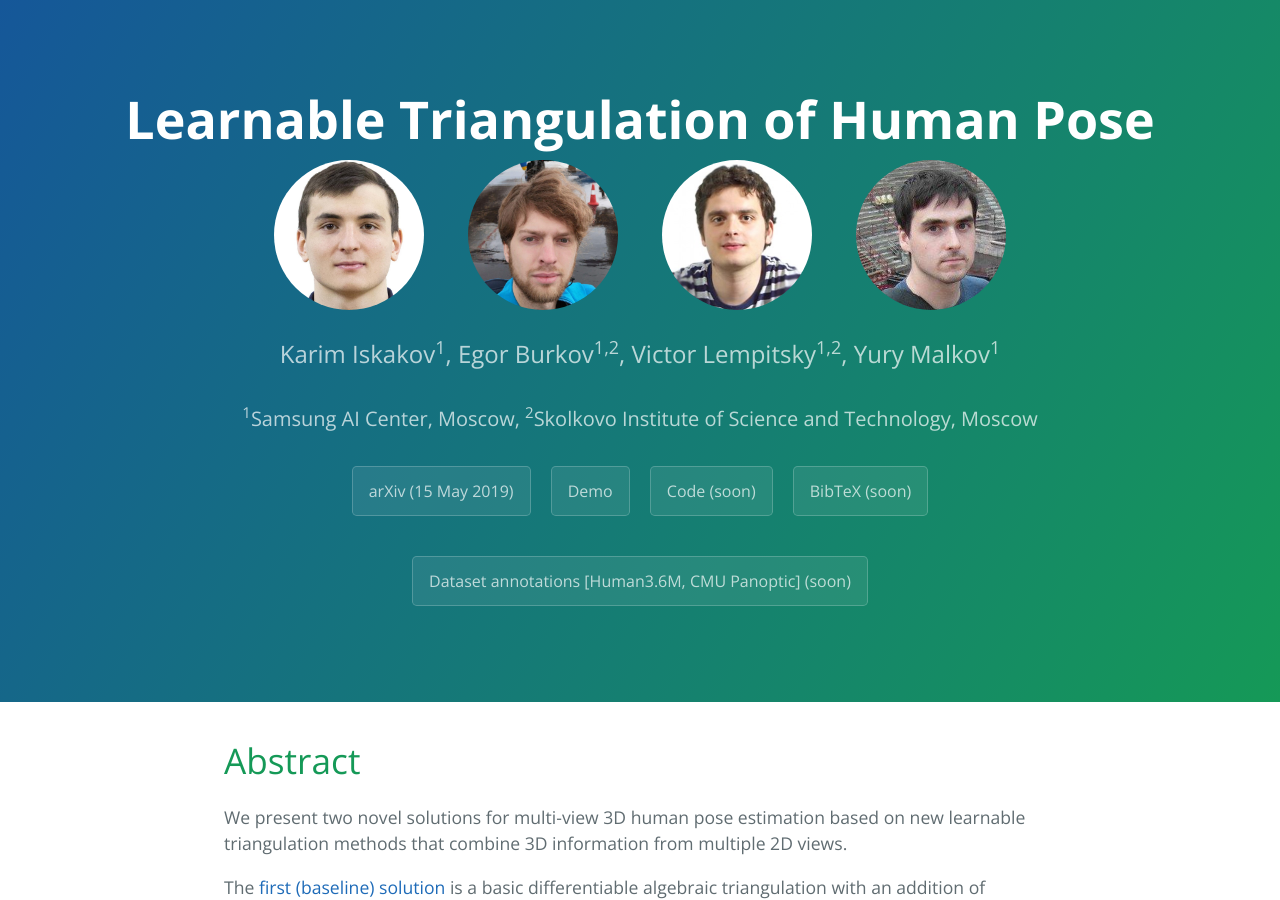
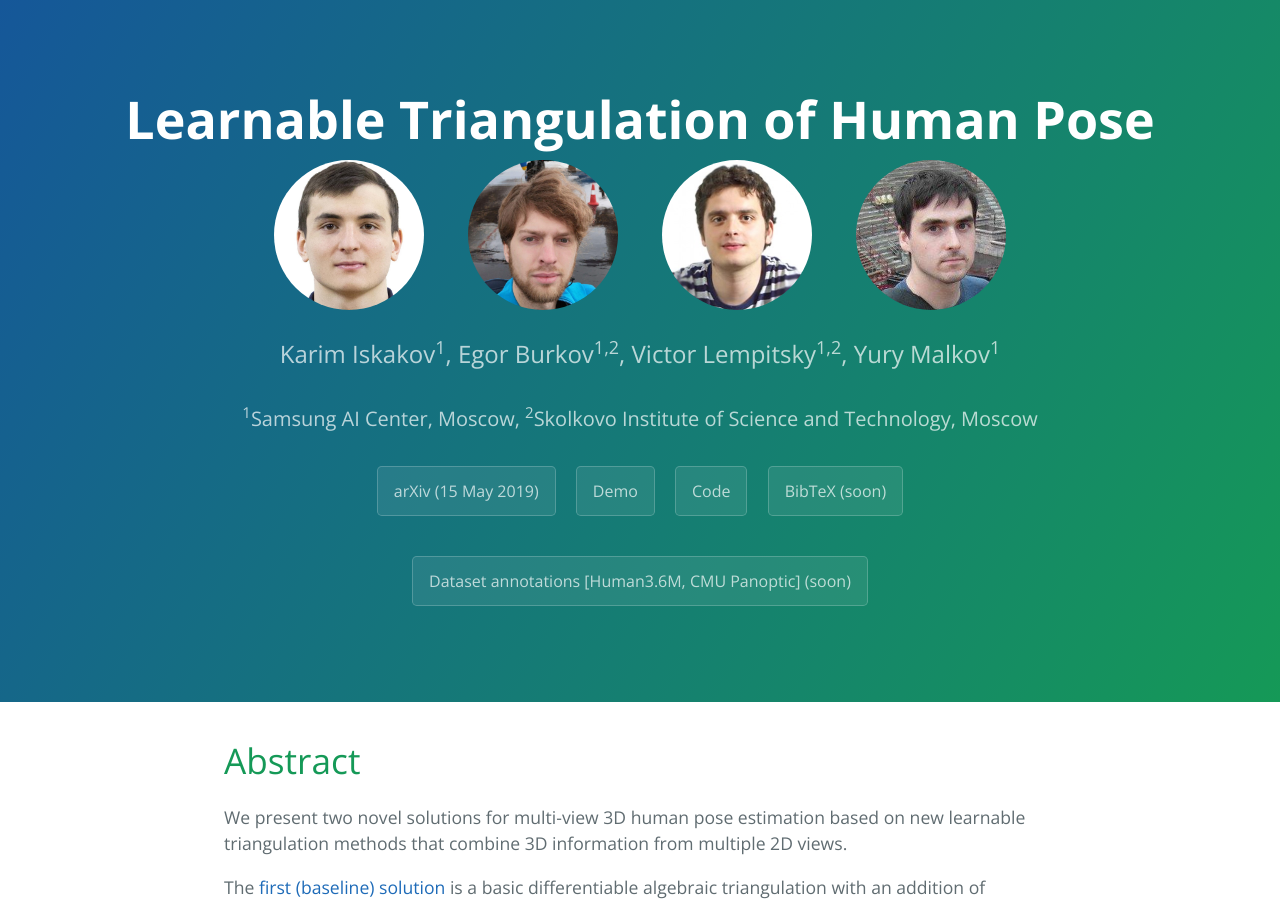
Before and after one commit to saic-violet/learnable-triangulation, a Jekyll site: the page built from index.md, in a window 1280 px wide and 900 px high. Built offline with Jekyll 4.4.1, drawn with Linux system fonts in a browser that asks for light colours; formulas are drawn with MathJax 3; our own code applies the rules of GitHub Pages for plain Markdown files.

Commit message:
Added link to code repository

```diff
--- a/_includes/page-header.html
+++ b/_includes/page-header.html
@@ -22,7 +22,7 @@
 
   <a href="#" class="btn">arXiv (15 May 2019)</a>
   <a target="_blank" rel="noopener noreferrer" href="https://www.youtube.com/watch?v=z3f3aPSuhqg" class="btn">Demo</a>
-  <a href="#" class="btn">Code (soon)</a>
+  <a target="_blank" rel="noopener noreferrer" href="https://github.com/karfly/learnable-triangulation-pytorch" class="btn">Code</a>
   <a href="#bibtex" class="btn">BibTeX (soon)</a>
   <br></br>
   <a href="#" class="btn">Dataset annotations [Human3.6M, CMU Panoptic] (soon)</a>
```
